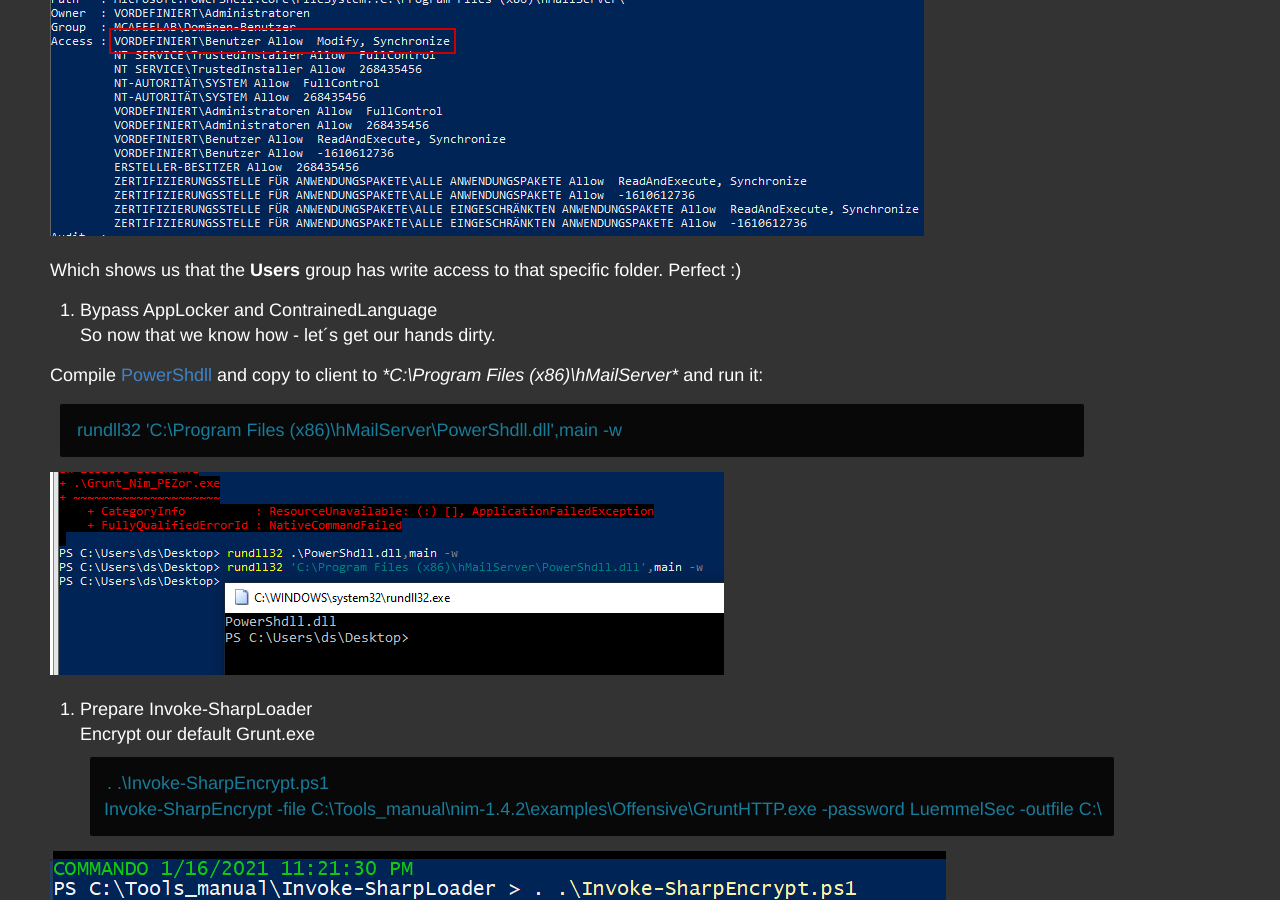
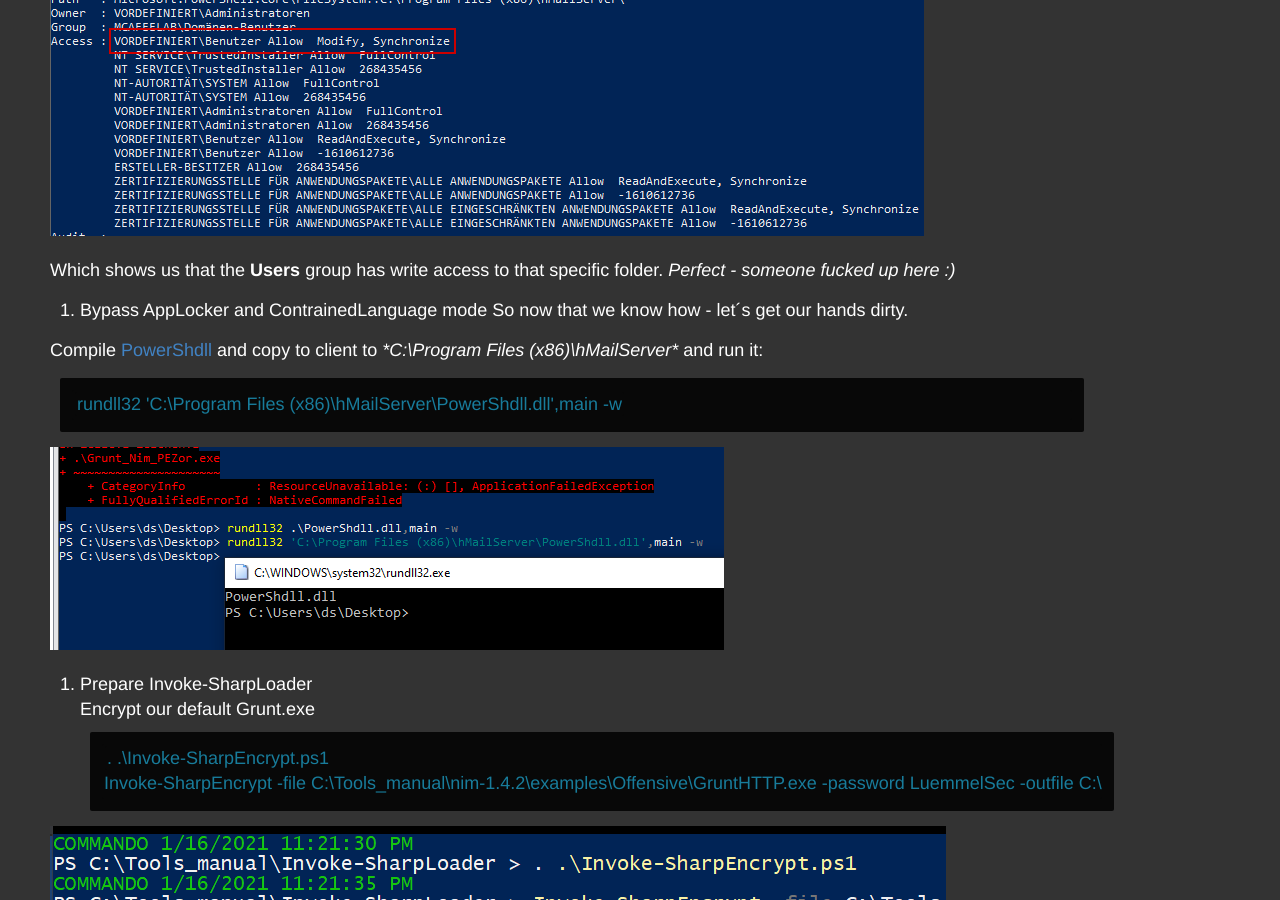
Before and after one commit to LuemmelSec/LuemmelSec.github.io, a Jekyll site: the page built from _posts/2021-01-16-Circumventing-Countermeasures-In-AD.md, in a window 1280 px wide and 900 px high, scrolled down 9758 px. Built offline with Jekyll 4.4.1, drawn with Linux system fonts in a browser that asks for light colours.

Commit message:
Update 2021-01-16-Circumventing-Countermeasures-In-AD.md

```diff
--- a/_posts/2021-01-16-Circumventing-Countermeasures-In-AD.md
+++ b/_posts/2021-01-16-Circumventing-Countermeasures-In-AD.md
@@ -178,9 +178,9 @@ Get-Acl -path 'C:\Program Files (x86)\hMailServer\' | fl
 
 ![broken]({{ site.baseurl }}/images/2021-16-01/acl_users_allowed.png  "Allowed users ACL")
 
-Which shows us that the **Users** group has write access to that specific folder. Perfect :)
+Which shows us that the **Users** group has write access to that specific folder. *Perfect - someone fucked up here :)*
 
-2. Bypass AppLocker and ContrainedLanguage
+2. Bypass AppLocker and ContrainedLanguage mode
 So now that we know how - let´s get our hands dirty.
 
 Compile [PowerShdll](https://github.com/p3nt4/PowerShdll) and copy to client to **C:\Program Files (x86)\hMailServer\** and run it:
```
